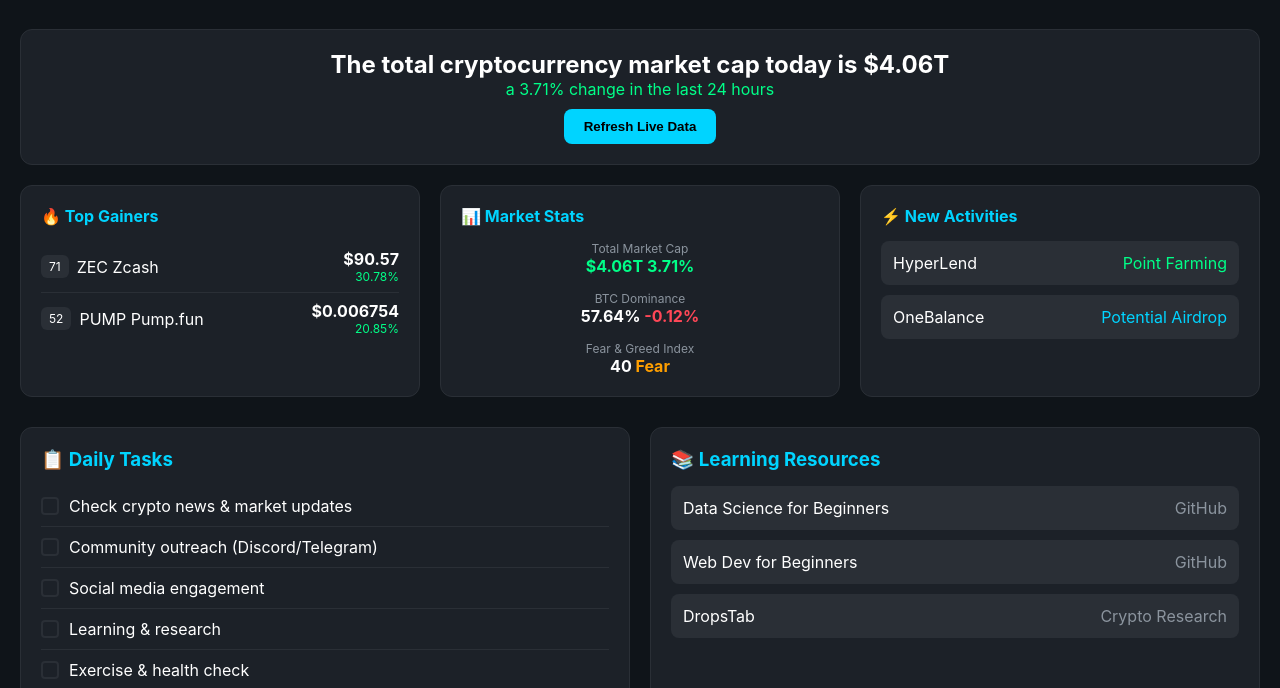
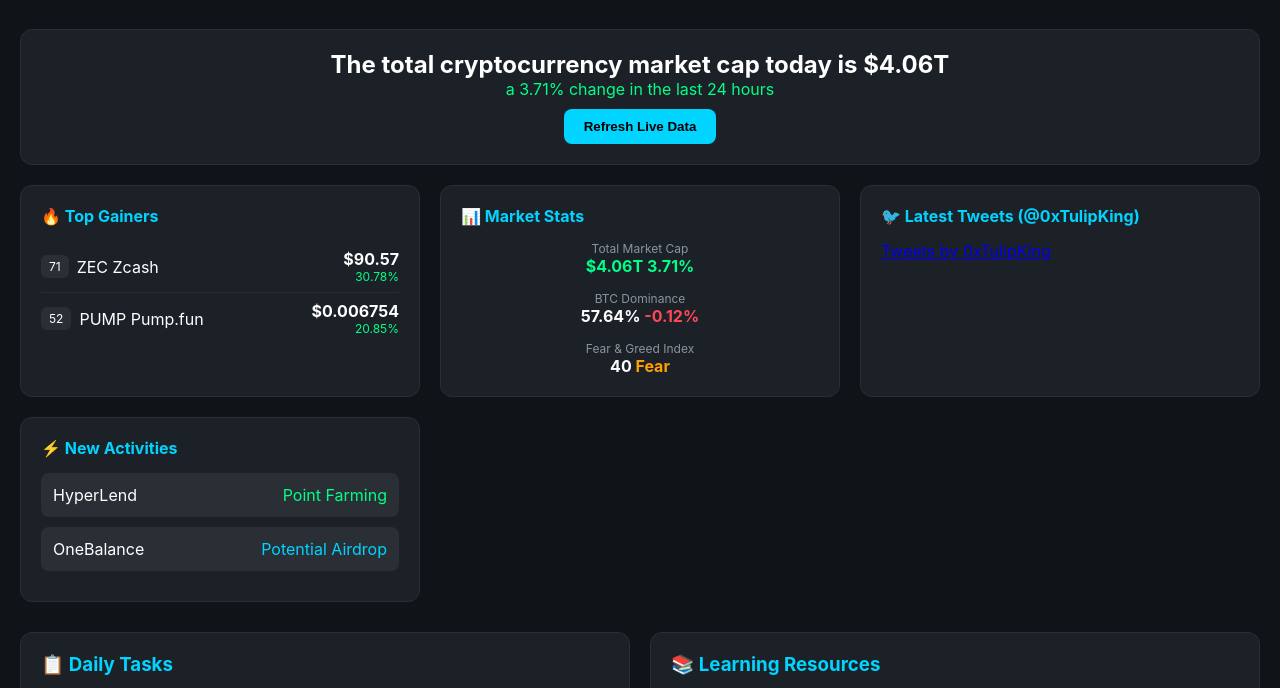
Before and after one commit to hrt127/web3-assistant, a plain HTML site: page index.html in a window 1280 px wide. Shown: the part 96-784 px from the top of the page. Drawn offline with Linux system fonts and the light colour scheme.

Commit message:
Update index.html
Twitter embed

```diff
--- a/index.html
+++ b/index.html
@@ -223,6 +223,16 @@
       </div>
     </div>
 
+<div class="card">
+  <h3>🐦 Latest Tweets (@0xTulipKing)</h3>
+  <a class="twitter-timeline"
+     data-theme="dark"
+     href="https://twitter.com/0xTulipKing?ref_src=twsrc%5Etfw">
+     Tweets by 0xTulipKing
+  </a>
+  <script async src="https://platform.twitter.com/widgets.js" charset="utf-8"></script>
+</div>
+
     <div class="card">
       <h3>⚡ New Activities</h3>
       <div class="activity-item">
```
